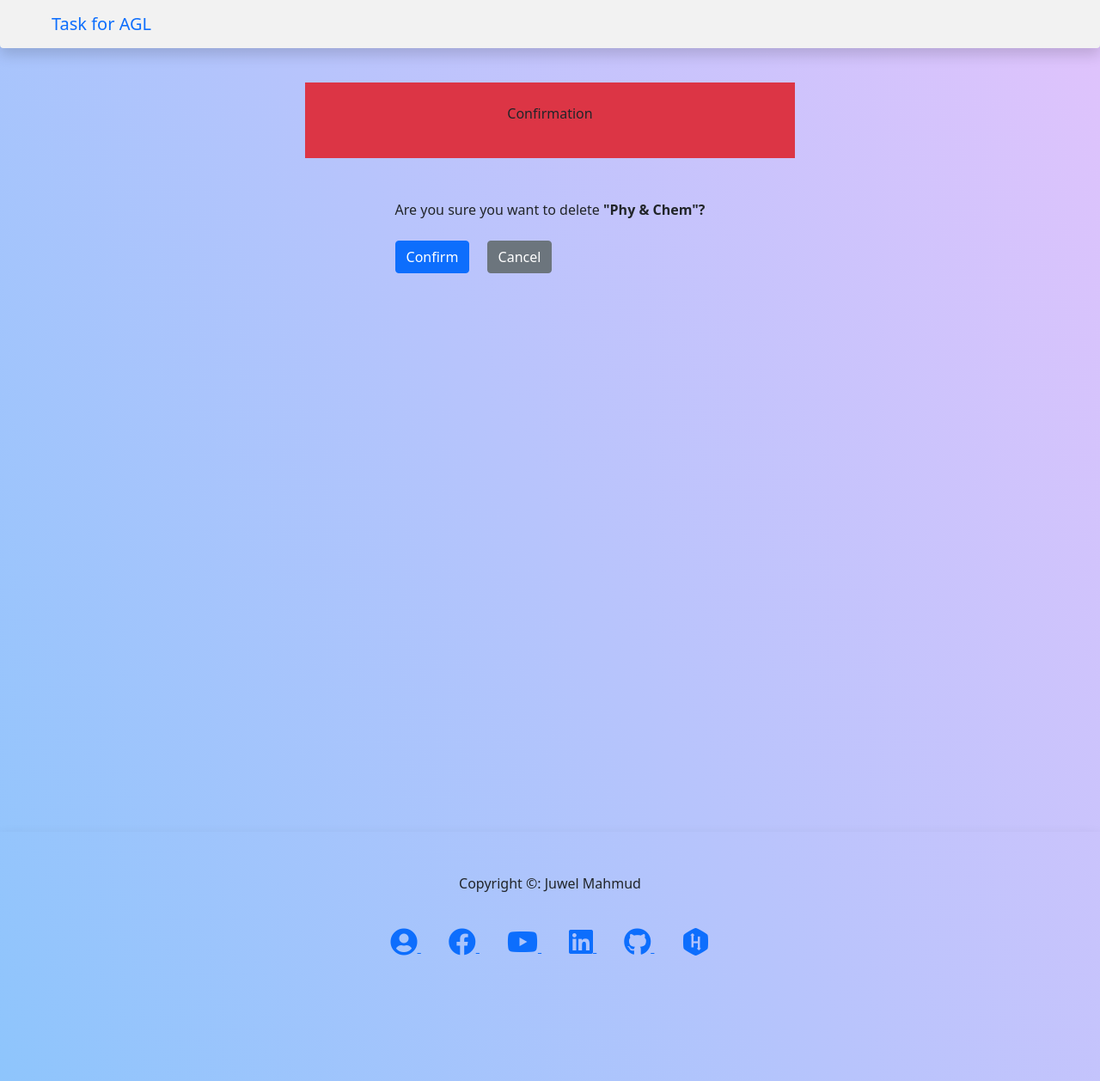
After one commit to MahmudJewel/Django-Single_page_CRUD, a Django app: page /delete/1 in a window 1280 px wide. The commit adds this page. Shown: the whole page at 86% size. Run offline with Django 4.2, Linux system fonts and the light colour scheme; data comes from the database, SQL or seed files in the repository; both versions use the stored data as it was after the commit; some libraries are stand-ins or nearby versions.

Commit message:
delete operation added

```diff
--- a/second/urls.py
+++ b/second/urls.py
@@ -1,9 +1,7 @@
 from django.urls import path, include
-from second.views import home_view # , home_view_fnc
-from django.views.generic import DeleteView
+from second.views import home_view, delete_Descriptions # , home_view_fnc
 
 urlpatterns = [
-    path('', home_view.as_view()),
-    # path('1', home_view_fnc, name="hm"),
-    # path('delete', DeleteView.as_view()),
+    path('', home_view.as_view(),name='home'),
+    path('delete/<int:pk>', delete_Descriptions.as_view(), name="delete_view"),
 ]
--- a/second/views.py
+++ b/second/views.py
@@ -1,5 +1,10 @@
 from django.shortcuts import render, redirect
+# from django.core.urlresolvers import reverse_lazy
+from django.urls import reverse_lazy
+
 from django.views.generic import CreateView
+from django.views.generic import DeleteView
+
 from django.views import View
 from django.http import HttpResponse
 
@@ -49,3 +54,8 @@ class home_view(View):
 			return redirect('/')
 		print(f"Does not saved")
 		return redirect('/')
+
+class delete_Descriptions(DeleteView):
+    model = Descriptions
+    template_name = 'delete.html'
+    success_url =reverse_lazy('home')
--- a/templates/base.html
+++ b/templates/base.html
@@ -34,7 +34,7 @@
       style="background: #f2f2f2;"
     >
       <div class="container-fluid">
-        <a class="navbar-brand brandcolor ms-5" href="/">Task for ADL</a>
+        <a class="navbar-brand brandcolor ms-5" href="/">Task for AGL</a>
         <button
           class="navbar-toggler custom-toggler"
           type="button"
--- /dev/null
+++ b/templates/delete.html
@@ -0,0 +1,20 @@
+{% extends 'base.html' %}
+{% block content %}
+<div class="container ">
+   <div class="row d-flex justify-content-center mt-4">
+      <div class="col-md-6 p-4 bg-danger">
+         <p class="text-center">Confirmation</p>
+      </div>
+   </div>
+   <div class="row d-flex justify-content-center ">
+      <div class="col-md-6 d-flex justify-content-center mt-4">
+         <form method="post">
+            {% csrf_token %}
+            <p class="m-4">Are you sure you want to delete <b>"{{ object }}"?</b></p>
+            <input type="submit" value="Confirm" class="btn btn-primary ms-4">
+            <a href="/" class="btn btn-secondary ms-3">Cancel</a>
+         </form>
+      </div>
+   </div>
+</div>
+{% endblock %}
```
Also changed, not shown: templates/home.html (+9 -2 lines), db.sqlite3, 3 other files.
